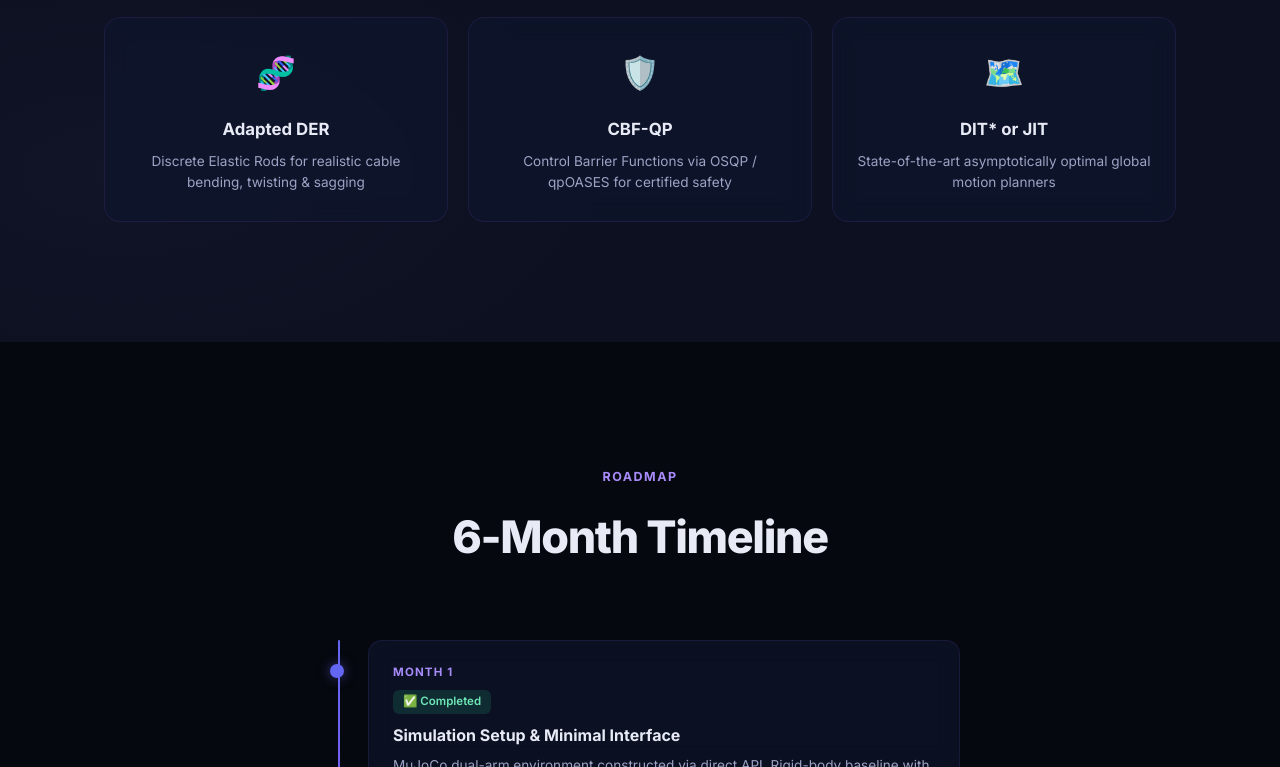
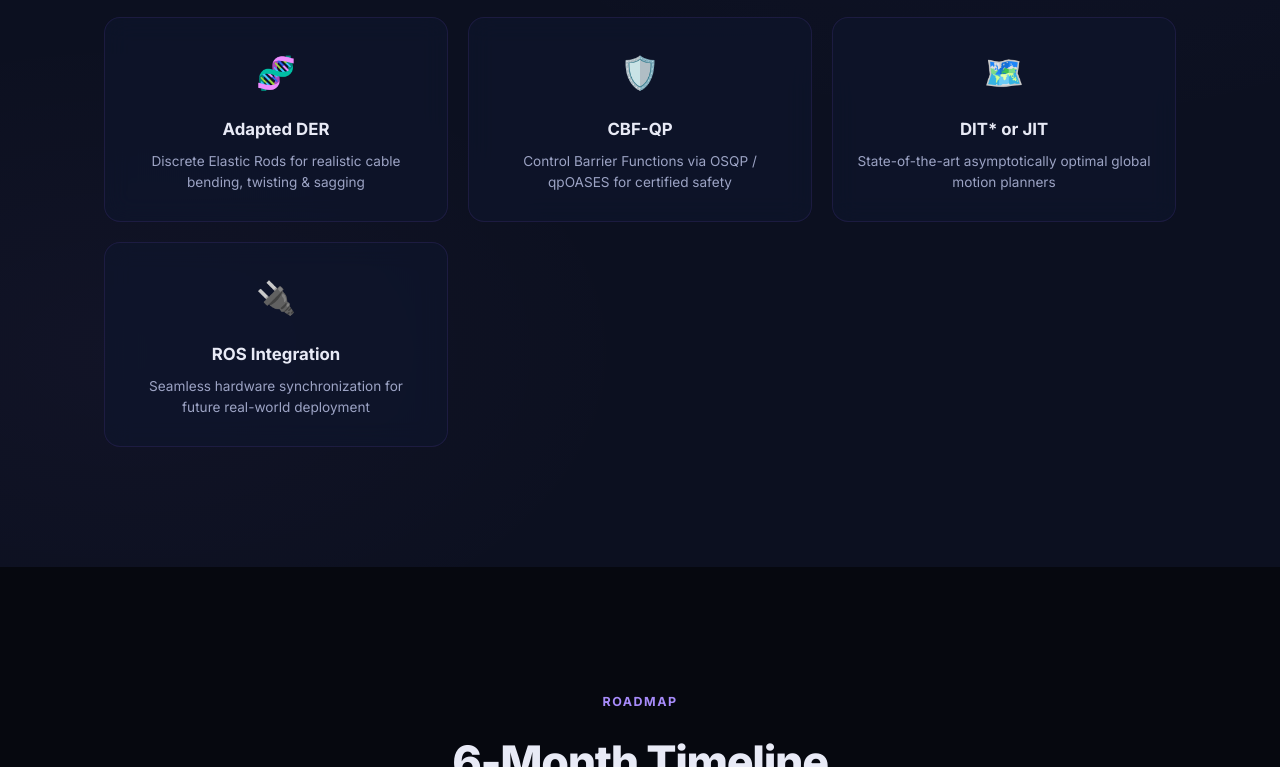
Before and after one commit to muhammad-mahad/dual-arm-dlo-collision-avoidance, a plain HTML site: page docs/project-page/index.html in a window 1280 px wide. Shown: the part 5086-5853 px from the top of the page. Drawn offline with Linux system fonts and the light colour scheme.

Commit message:
Docs: Add ROS integration for future hardware synchronization

```diff
--- a/docs/project-page/index.html
+++ b/docs/project-page/index.html
@@ -311,6 +311,11 @@
           <h4>DIT* or JIT</h4>
           <p>State-of-the-art asymptotically optimal global motion planners</p>
         </div>
+        <div class="tech-card anim-fade-up">
+          <div class="tech-card-icon">🔌</div>
+          <h4>ROS Integration</h4>
+          <p>Seamless hardware synchronization for future real-world deployment</p>
+        </div>
       </div>
     </div>
   </section>
```
Also changed, not shown: 3 other files.
